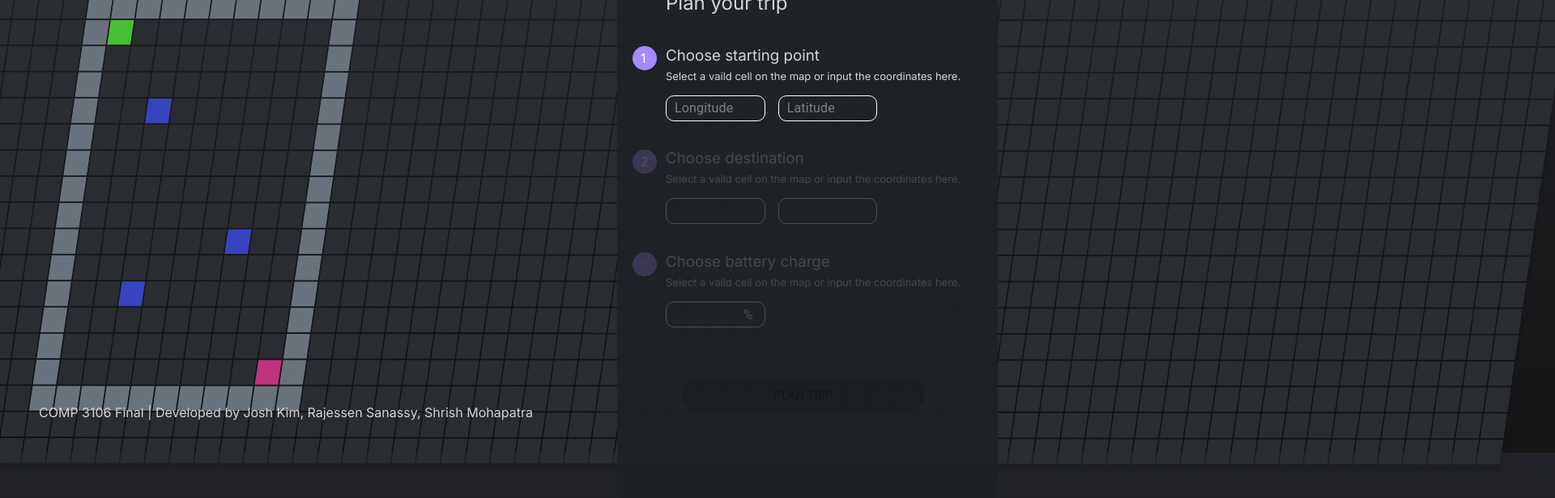
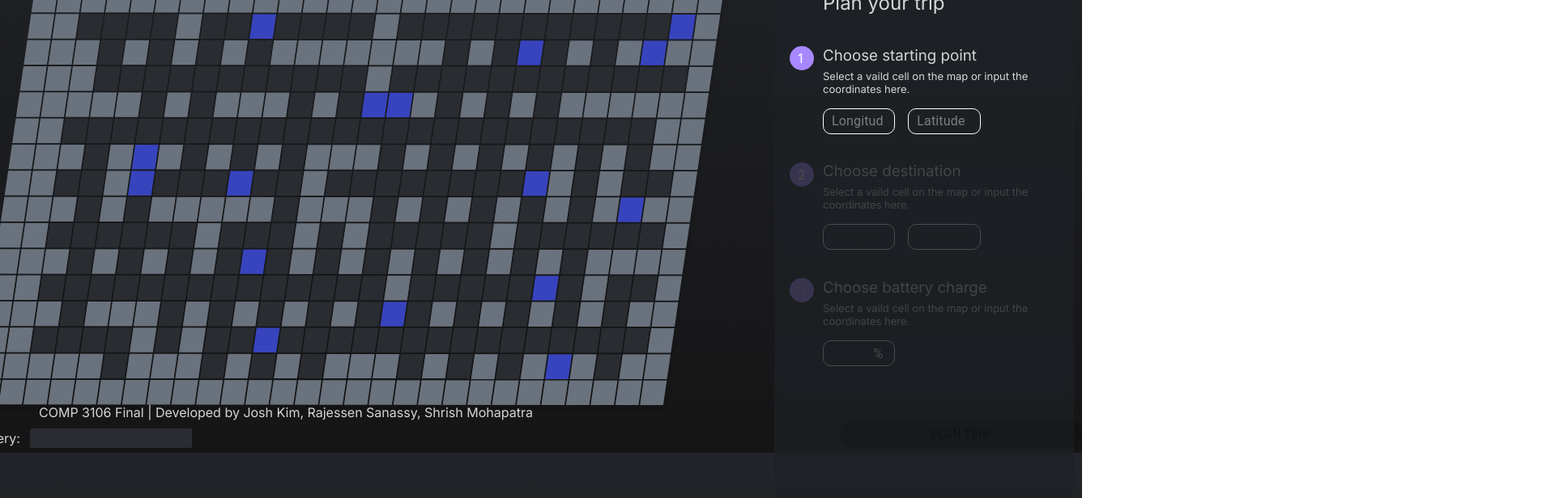
Before and after one commit to shrish-mohapatra/electrek-navigation, a React (Create React App) app in the folder client/: page / in a window 1280 px wide. Shown: the part 240-856 px from the top of the page at 81% size, 1920 px wide, since content can reach past the window. Built offline with nearby package versions, Linux system fonts and the light colour scheme.

Commit message:
Astar charging integration + battery indicator

```diff
--- a/client/src/_context/NavHelper.js
+++ b/client/src/_context/NavHelper.js
@@ -1,5 +1,5 @@
-export const NUM_ROWS = 20
-export const NUM_COLS = 65
+export const NUM_ROWS = 16
+export const NUM_COLS = 28
 
 export const createEmptyBoard = (fill) => {
     let grid = []
@@ -16,9 +16,9 @@ export const createEmptyBoard = (fill) => {
         [0, 0, 0, 0, 0, 1, 1, 1, 1, 1, 1, 1, 1, 1, 1, 1, 0, 0, 0, 0, 0, 0, 0, 0, 0, 0, 0, 0, 0, 0, 0, 0, 0, 0, 0, 0, 0, 0, 0, 0, 0, 0, 0, 0, 0, 0, 0, 0, 0, 0, 0, 0, 0, 0, 0, 0, 0, 0, 0, 0, 0, 0, 0, 0, 0] ,
         [0, 0, 0, 0, 0, 1, 2, 0, 0, 0, 0, 0, 0, 0, 0, 1, 0, 0, 0, 0, 0, 0, 0, 0, 0, 0, 0, 0, 0, 0, 0, 0, 0, 0, 0, 0, 0, 0, 0, 0, 0, 0, 0, 0, 0, 0, 0, 0, 0, 0, 0, 0, 0, 0, 0, 0, 0, 0, 0, 0, 0, 0, 0, 0, 0] ,
         [0, 0, 0, 0, 0, 1, 0, 0, 0, 0, 0, 0, 0, 0, 0, 1, 0, 0, 0, 0, 0, 0, 0, 0, 0, 0, 0, 0, 0, 0, 0, 0, 0, 0, 0, 0, 0, 0, 0, 0, 0, 0, 0, 0, 0, 0, 0, 0, 0, 0, 0, 0, 0, 0, 0, 0, 0, 0, 0, 0, 0, 0, 0, 0, 0] ,
-        [0, 0, 0, 0, 0, 1, 0, 0, 0, 0, 0, 0, 0, 0, 0, 1, 0, 0, 0, 0, 0, 0, 0, 0, 0, 0, 0, 0, 0, 0, 0, 0, 0, 0, 0, 0, 0, 0, 0, 0, 0, 0, 0, 0, 0, 0, 0, 0, 0, 0, 0, 0, 0, 0, 0, 0, 0, 0, 0, 0, 0, 0, 0, 0, 0] ,
         [0, 0, 0, 0, 0, 1, 0, 0, 4, 0, 0, 0, 0, 0, 0, 1, 0, 0, 0, 0, 0, 0, 0, 0, 0, 0, 0, 0, 0, 0, 0, 0, 0, 0, 0, 0, 0, 0, 0, 0, 0, 0, 0, 0, 0, 0, 0, 0, 0, 0, 0, 0, 0, 0, 0, 0, 0, 0, 0, 0, 0, 0, 0, 0, 0] ,
         [0, 0, 0, 0, 0, 1, 0, 0, 0, 0, 0, 0, 0, 0, 0, 1, 0, 0, 0, 0, 0, 0, 0, 0, 0, 0, 0, 0, 0, 0, 0, 0, 0, 0, 0, 0, 0, 0, 0, 0, 0, 0, 0, 0, 0, 0, 0, 0, 0, 0, 0, 0, 0, 0, 0, 0, 0, 0, 0, 0, 0, 0, 0, 0, 0] ,
+        [0, 0, 0, 0, 0, 1, 0, 0, 0, 0, 0, 0, 4, 0, 0, 1, 0, 0, 0, 0, 0, 0, 0, 0, 0, 0, 0, 0, 0, 0, 0, 0, 0, 0, 0, 0, 0, 0, 0, 0, 0, 0, 0, 0, 0, 0, 0, 0, 0, 0, 0, 0, 0, 0, 0, 0, 0, 0, 0, 0, 0, 0, 0, 0, 0] ,
         [0, 0, 0, 0, 0, 1, 0, 0, 0, 0, 0, 0, 0, 0, 0, 1, 0, 0, 0, 0, 0, 0, 0, 0, 0, 0, 0, 0, 0, 0, 0, 0, 0, 0, 0, 0, 0, 0, 0, 0, 0, 0, 0, 0, 0, 0, 0, 0, 0, 0, 0, 0, 0, 0, 0, 0, 0, 0, 0, 0, 0, 0, 0, 0, 0] ,
         [0, 0, 0, 0, 0, 1, 0, 0, 0, 0, 0, 0, 0, 0, 0, 1, 0, 0, 0, 0, 0, 0, 0, 0, 0, 0, 0, 0, 0, 0, 0, 0, 0, 0, 0, 0, 0, 0, 0, 0, 0, 0, 0, 0, 0, 0, 0, 0, 0, 0, 0, 0, 0, 0, 0, 0, 0, 0, 0, 0, 0, 0, 0, 0, 0] ,
         [0, 0, 0, 0, 0, 1, 0, 0, 0, 0, 0, 0, 0, 0, 0, 1, 0, 0, 0, 0, 0, 0, 0, 0, 0, 0, 0, 0, 0, 0, 0, 0, 0, 0, 0, 0, 0, 0, 0, 0, 0, 0, 0, 0, 0, 0, 0, 0, 0, 0, 0, 0, 0, 0, 0, 0, 0, 0, 0, 0, 0, 0, 0, 0, 0] ,
@@ -26,9 +26,9 @@ export const createEmptyBoard = (fill) => {
         [0, 0, 0, 0, 0, 1, 0, 0, 0, 0, 0, 0, 0, 0, 0, 1, 0, 0, 0, 0, 0, 0, 0, 0, 0, 0, 0, 0, 0, 0, 0, 0, 0, 0, 0, 0, 0, 0, 0, 0, 0, 0, 0, 0, 0, 0, 0, 0, 0, 0, 0, 0, 0, 0, 0, 0, 0, 0, 0, 0, 0, 0, 0, 0, 0] ,
         [0, 0, 0, 0, 0, 1, 0, 0, 4, 0, 0, 0, 0, 0, 0, 1, 0, 0, 0, 0, 0, 0, 0, 0, 0, 0, 0, 0, 0, 0, 0, 0, 0, 0, 0, 0, 0, 0, 0, 0, 0, 0, 0, 0, 0, 0, 0, 0, 0, 0, 0, 0, 0, 0, 0, 0, 0, 0, 0, 0, 0, 0, 0, 0, 0] ,
         [0, 0, 0, 0, 0, 1, 0, 0, 0, 0, 0, 0, 0, 0, 0, 1, 0, 0, 0, 0, 0, 0, 0, 0, 0, 0, 0, 0, 0, 0, 0, 0, 0, 0, 0, 0, 0, 0, 0, 0, 0, 0, 0, 0, 0, 0, 0, 0, 0, 0, 0, 0, 0, 0, 0, 0, 0, 0, 0, 0, 0, 0, 0, 0, 0] ,
-        [0, 0, 0, 0, 0, 1, 0, 0, 0, 0, 0, 0, 0, 0, 0, 1, 0, 0, 0, 0, 0, 0, 0, 0, 0, 0, 0, 0, 0, 0, 0, 0, 0, 0, 0, 0, 0, 0, 0, 0, 0, 0, 0, 0, 0, 0, 0, 0, 0, 0, 0, 0, 0, 0, 0, 0, 0, 0, 0, 0, 0, 0, 0, 0, 0] ,
-        [0, 0, 0, 0, 0, 1, 0, 0, 0, 0, 0, 0, 0, 0, 3, 1, 0, 0, 0, 0, 0, 0, 0, 0, 0, 0, 0, 0, 0, 0, 0, 0, 0, 0, 0, 0, 0, 0, 0, 0, 0, 0, 0, 0, 0, 0, 0, 0, 0, 0, 0, 0, 0, 0, 0, 0, 0, 0, 0, 0, 0, 0, 0, 0, 0] ,
-        [0, 0, 0, 0, 0, 1, 1, 1, 1, 1, 1, 1, 1, 1, 1, 1, 0, 0, 0, 0, 0, 0, 0, 0, 0, 0, 0, 0, 0, 0, 0, 0, 0, 0, 0, 0, 0, 0, 0, 0, 0, 0, 0, 0, 0, 0, 0, 0, 0, 0, 0, 0, 0, 0, 0, 0, 0, 0, 0, 0, 0, 0, 0, 0, 0] ,
+        [0, 0, 0, 0, 0, 1, 0, 0, 0, 0, 0, 0, 0, 0, 0, 1, 1, 1, 1, 0, 0, 0, 0, 0, 0, 0, 0, 0, 0, 0, 0, 0, 0, 0, 0, 0, 0, 0, 0, 0, 0, 0, 0, 0, 0, 0, 0, 0, 0, 0, 0, 0, 0, 0, 0, 0, 0, 0, 0, 0, 0, 0, 0, 0, 0] ,
+        [0, 0, 0, 0, 0, 1, 0, 0, 0, 0, 0, 0, 0, 4, 0, 0, 0, 0, 3, 0, 0, 0, 0, 0, 0, 0, 0, 0, 0, 0, 0, 0, 0, 0, 0, 0, 0, 0, 0, 0, 0, 0, 0, 0, 0, 0, 0, 0, 0, 0, 0, 0, 0, 0, 0, 0, 0, 0, 0, 0, 0, 0, 0, 0, 0] ,
+        [0, 0, 0, 0, 0, 1, 1, 1, 1, 1, 1, 1, 1, 1, 1, 1, 1, 1, 1, 0, 0, 0, 0, 0, 0, 0, 0, 0, 0, 0, 0, 0, 0, 0, 0, 0, 0, 0, 0, 0, 0, 0, 0, 0, 0, 0, 0, 0, 0, 0, 0, 0, 0, 0, 0, 0, 0, 0, 0, 0, 0, 0, 0, 0, 0] ,
         [0, 0, 0, 0, 0, 0, 0, 0, 0, 0, 0, 0, 0, 0, 0, 0, 0, 0, 0, 0, 0, 0, 0, 0, 0, 0, 0, 0, 0, 0, 0, 0, 0, 0, 0, 0, 0, 0, 0, 0, 0, 0, 0, 0, 0, 0, 0, 0, 0, 0, 0, 0, 0, 0, 0, 0, 0, 0, 0, 0, 0, 0, 0, 0, 0] ,
         [0, 0, 0, 0, 0, 0, 0, 0, 0, 0, 0, 0, 0, 0, 0, 0, 0, 0, 0, 0, 0, 0, 0, 0, 0, 0, 0, 0, 0, 0, 0, 0, 0, 0, 0, 0, 0, 0, 0, 0, 0, 0, 0, 0, 0, 0, 0, 0, 0, 0, 0, 0, 0, 0, 0, 0, 0, 0, 0, 0, 0, 0, 0, 0, 0] ,
     ]
@@ -62,7 +62,7 @@ export const generateBoard = () => {
             }
 
             // Random chargers
-            if (row[j] !=0 && rand < 0.01) {
+            if (rand < 0.04) {
                 row[j] = 4
             }
         }
--- a/client/src/_context/NavProvider.js
+++ b/client/src/_context/NavProvider.js
@@ -2,17 +2,15 @@ import React, { createContext, useEffect, useState } from 'react'
 import produce from "immer"
 import { generateBoard, createEmptyBoard, NUM_ROWS, NUM_COLS, generatePositions } from './NavHelper'
 
-import Problem from './NavAPI/Problem'
-import Solution from './NavAPI/Solution'
-import {planTrip} from './NavAPI/NavAI'
+import { planTrip } from './NavAPI/NavAI'
 
 export const NavContext = createContext()
 
 export const NavProvider = ({ children }) => {
 
     const [grid, setGrid] = useState(() => {
-        // return generateBoard()
-        return createEmptyBoard()
+        return generateBoard()
+        // return createEmptyBoard()
     })
 
     const [startX, setStartX] = useState("");
@@ -26,20 +24,23 @@ export const NavProvider = ({ children }) => {
     const [carPos, setCarPos] = useState()
 
     const [open, setOpen] = useState(false);
+    const [alertType, setAlertType] = useState("success")
+    const [battery, setBattery] = useState(0)
 
-    const handleOpen = () => {
+    const handleOpen = (newType='success') => {
+        setAlertType(newType)
         setOpen(true)
         setTimeout(() => {
             setOpen(false)
-          }, 3000);
+        }, 3000);
     }
 
     useEffect(() => {
-        if(startX != "" && startY != "") {
+        if (startX != "" && startY != "") {
             updateGrid(startY, startX, 2)
         }
 
-        if(endX != "" && endY != "") {
+        if (endX != "" && endY != "") {
             updateGrid(endY, endX, 3)
         }
     }, [startX, startY, endX, endY])
@@ -48,23 +49,25 @@ export const NavProvider = ({ children }) => {
         if (!boundsCheck(row, col)) return
 
         setGrid(g => produce(g, gridCopy => {
-            if(fill != 5) {
-                for(let r in g) {
-                    for(let c in g[r]) {
+            if (fill != 5) {
+                for (let r in g) {
+                    for (let c in g[r]) {
                         gridCopy[r][c] = gridCopy[r][c] == fill ? 0 : gridCopy[r][c]
                     }
                 }
+            } else {
+                if (gridCopy[row][col] == 4 || gridCopy[row][col] == 3) return
             }
 
-                gridCopy[row][col] = fill
-            }
+            gridCopy[row][col] = fill
+        }
         ))
     }
 
     const clearPath = () => {
         setGrid(g => produce(g, gridCopy => {
-            for(let r in g) {
-                for(let c in g[r]) {
+            for (let r in g) {
+                for (let c in g[r]) {
                     gridCopy[r][c] = gridCopy[r][c] == 5 ? 0 : gridCopy[r][c]
                 }
             }
@@ -91,17 +94,21 @@ export const NavProvider = ({ children }) => {
                 endX, setEndX,
                 endY, setEndY,
                 startBattery, setStartBattery,
+                battery,
 
                 carPos, setCarPos,
                 open, handleOpen,
 
+                NUM_ROWS, NUM_COLS,
+                alertType,
+
                 onGridSelect: (row, col) => {
                     if (!boundsCheck(row, col)) return
 
-                    if(!startX || !startY) {
+                    if (!startX || !startY) {
                         setStartX(col)
                         setStartY(row)
-                    } else if(!endX || !endY) {
+                    } else if (!endX || !endY) {
                         setEndX(col)
                         setEndY(row)
                     }
@@ -109,22 +116,29 @@ export const NavProvider = ({ children }) => {
 
                 simulateTrip: async () => {
                     clearPath()
-                    // console.log({x: parseInt(startX), y: parseInt(startY)}, {x: parseInt(endX), y: parseInt(endY)})
-
-                    // let problem = new Problem(grid, {x: parseInt(startX), y: parseInt(startY)}, {x: parseInt(endX), y: parseInt(endY)})
-                    // let solution = new Solution(problem)
+                    setBattery(startBattery)
 
                     let trip = planTrip(grid, startX, startY, endX, endY, startBattery)
+
+                    if(trip == '') {
+                        handleOpen('error')
+                        return
+                    }
+
                     const positions = generatePositions(trip, [parseInt(startY), parseInt(startX)])
 
-                    // console.log(grid)
-                    // console.log(positions)
-                    // console.log(trip)
+                    for (let p = 0; p < positions.length; p++) {
+                        setCarPos(positions[p])
 
-                    for(let p=0; p< positions.length; p++) {
-                        setCarPos(positions[p])
+
+
                         updateGrid(positions[p][0], positions[p][1], 5)
                         await timeout(600)
+                        if(trip[p] == 'c') {
+                            setBattery(b => b + 10)
+                        } else {
+                            setBattery(b => b - 10)
+                        }
                     }
 
                     handleOpen()
--- /dev/null
+++ b/client/src/components/Battery/Battery.js
@@ -0,0 +1,22 @@
+import React, { useContext } from 'react'
+import { NavContext } from '../../_context/NavProvider'
+import "./style.css"
+
+const BATTERY_WIDTH = 200
+
+function Battery() {
+    const { battery, carPos } = useContext(NavContext)
+
+    return (
+        <div className='status'>
+            <p>Battery:</p>
+            <div className='battery' style={{ width: BATTERY_WIDTH }}>
+                <div className='battery-bar' style={{ width: `${battery}%` }} />
+            </div>
+
+            {carPos && <p className='position'>Position: ({carPos[1]},{carPos[0]})</p>}
+        </div>
+    )
+}
+
+export default Battery
--- /dev/null
+++ b/client/src/components/Battery/index.js
@@ -0,0 +1,2 @@
+import Battery from "./Battery"
+export default Battery
--- /dev/null
+++ b/client/src/components/Battery/style.css
@@ -0,0 +1,24 @@
+.status {
+    display: flex;
+    align-items: center;
+    margin-left: 12px;
+}
+
+.battery {
+    height: 24px;
+    border-radius: 2px;
+    background-color: var(--road);
+    margin-left: 12px;
+}
+
+.battery-bar {
+    height: 24px;
+    border-radius: 2px;
+    background-color: var(--active);
+    transition: width 100ms ease-in-out;
+}
+
+
+.position {
+    margin-left: 24px;
+}
--- a/client/src/components/Grid/Grid.js
+++ b/client/src/components/Grid/Grid.js
@@ -4,9 +4,6 @@ import { NavContext } from '../../_context/NavProvider'
 import "./style.css"
 
 // Grid parameters
-const NUM_ROWS = 20
-const NUM_COLS = 65
-
 const CELL_SIZE = 32
 const CELL_MARGIN = 1
 
@@ -17,7 +14,7 @@ const ISO_Y = -25;
 const ISO_Z = 8.8;
 
 function Grid() {
-    const {grid, onGridSelect, carPos} = useContext(NavContext)
+    const {grid, onGridSelect, carPos, NUM_COLS, NUM_ROWS} = useContext(NavContext)
 
     return (
         <div className='grid'>
--- a/client/src/components/Grid/style.css
+++ b/client/src/components/Grid/style.css
@@ -1,7 +1,7 @@
 .grid {
-    position: absolute;
-    top: 150px;
-    left: -196px;
+    /* position: absolute; */
+    /* top: 150px; */
+    /* left: -196px; */
     /* z-index: -1; */
 }
 
--- a/client/src/components/Layout/Layout.js
+++ b/client/src/components/Layout/Layout.js
@@ -6,9 +6,10 @@ import Alert from '@mui/material/Alert';
 import Collapse from '@mui/material/Collapse';
 
 import "./style.css"
+import Battery from '../Battery/Battery';
 
 function Layout() {
-    const { open} = useContext(NavContext)
+    const { open, alertType } = useContext(NavContext)
 
     return (
         <div className='layout'>
@@ -17,11 +18,17 @@ function Layout() {
                 <h2>NAVIGATION</h2>
             </div>
 
-            <Grid/>
-            <Panel/>
+            <div className='content'>
+                <div className='map'>
+                    <Grid/>
+                    <Battery/>
+                </div>
+
+                <Panel/>
+            </div>
 
             <Collapse className='alert' in={open}>
-                <Alert sx={{zIndex: 2000}}> Your trip is completed!</Alert>
+                <Alert sx={{zIndex: 2000}} severity={alertType}> {alertType == 'success' ? "Your trip is completed." : "Not enough charge."} </Alert>
             </Collapse>
 
             <div className='authors'>
--- a/client/src/components/Layout/style.css
+++ b/client/src/components/Layout/style.css
@@ -29,3 +29,9 @@
     left: 48px;
     bottom: 24px;
 }
+
+.content {
+    display: flex;
+    justify-content: center;
+    align-items: center;
+}
--- a/client/src/components/Panel/style.css
+++ b/client/src/components/Panel/style.css
@@ -7,8 +7,10 @@
     background: var(--panel);
     backdrop-filter: blur(4px);
     border-radius: 12px;
-    position: absolute;
-    right: 48px;
+    margin-left: 48px;
+    /* position: absolute; */
+    /* top: 150px; */
+    /* right: 48px; */
     z-index: 1;
 }
 
```
Also changed, not shown: client/src/_context/NavAPI/NavAI.js (+78 -61 lines), client/src/_context/NavAPI/Problem.js (+6 -1 lines).
